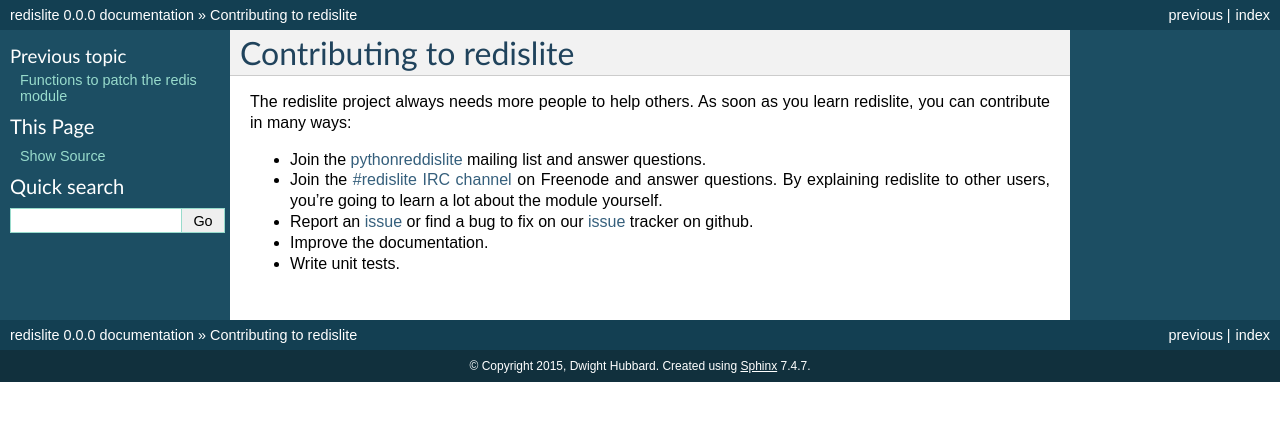
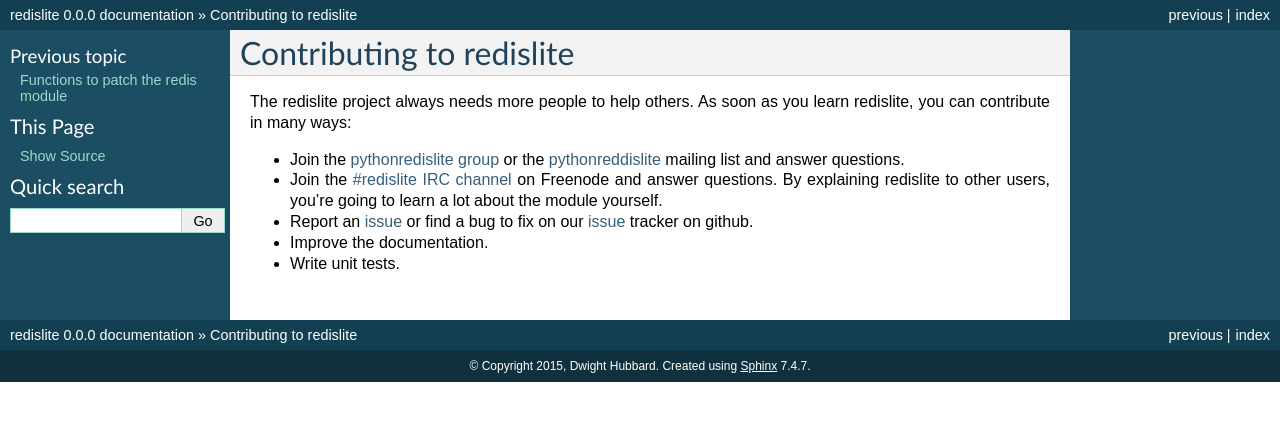
Before and after one commit to yahoo/redislite, a Sphinx documentation site: the page built from docs/source/topic/contributing.rst, in a window 1280 px wide. Shown: the top 421 px of the page. Built offline with Sphinx 7.4.7, drawn with Linux system fonts in a browser that asks for light colours.

Commit message:
Add the group to the documentation

```diff
--- a/docs/source/topic/contributing.rst
+++ b/docs/source/topic/contributing.rst
@@ -4,7 +4,7 @@
 
 The redislite project always needs more people to help others. As soon as you learn redislite, you can contribute in many ways:
 
-* Join the pythonreddislite_ mailing list and answer questions.
+* Join the `pythonredislite group <https://groups.yahoo.com/neo/groups/pythonredislite/info>`_ or the pythonreddislite_ mailing list and answer questions.
 * Join the `#redislite IRC channel <http://webchat.freenode.net/?channels=%23redislite&uio=d4>`_ on Freenode and answer questions. By explaining redislite to other users, you’re going to learn a lot about the module yourself.
 * Report an issue_ or find a bug to fix on our issue_ tracker on github.
 * Improve the documentation.
```
Also changed, not shown: other parts of docs/source/topic/contributing.rst (+1 -0 lines).
